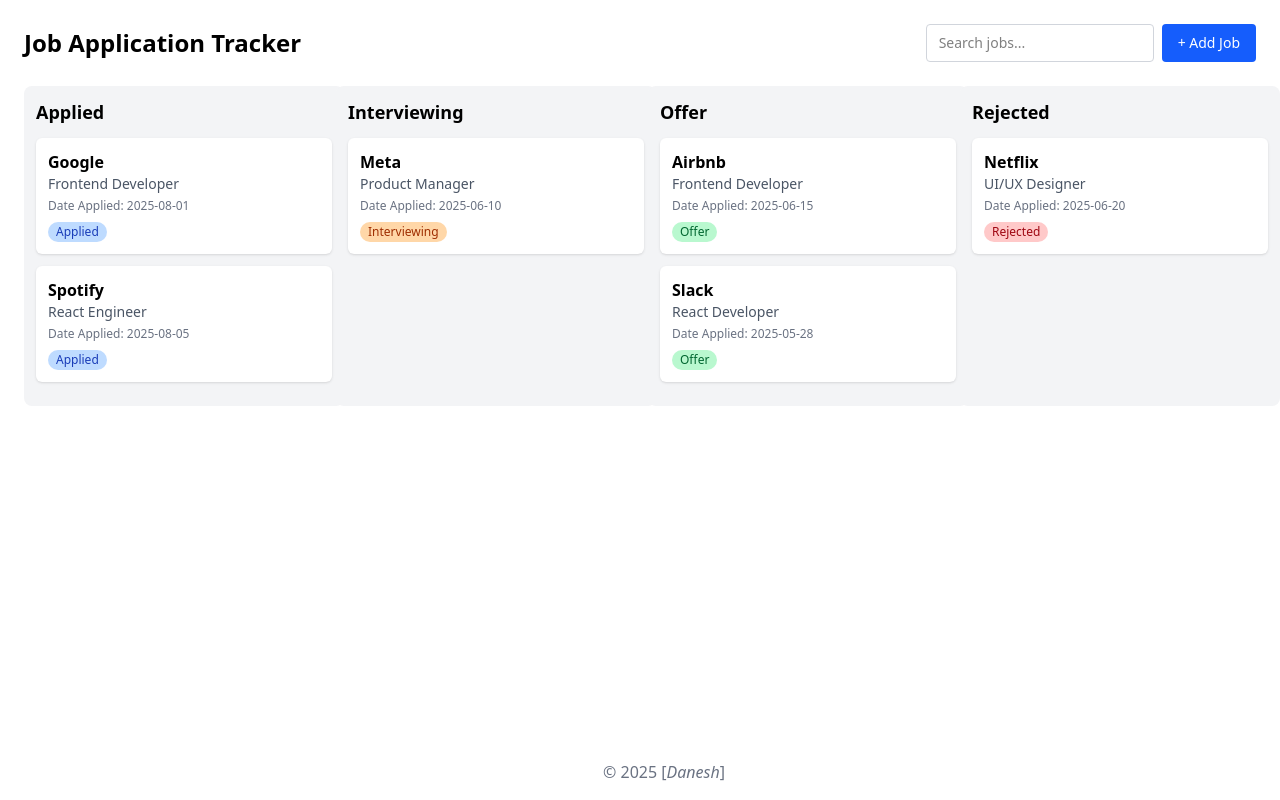
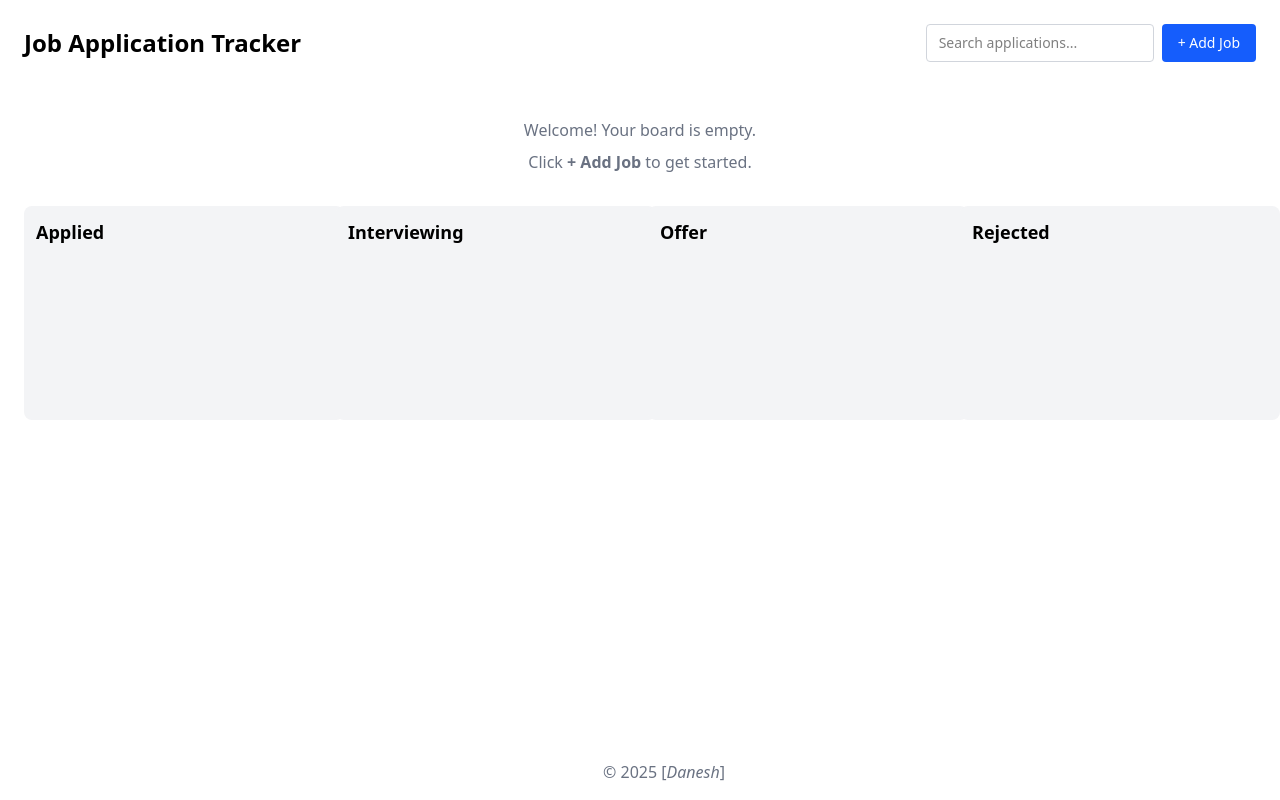
Before and after one commit to DaneshVerma/Kan-ban-style-dashboard-task-kodr2.0, a React (Vite) app: page / in a window 1280 px wide. Built offline with nearby package versions, Linux system fonts and the light colour scheme.

Commit message:
ux improvements

```diff
--- a/src/App.jsx
+++ b/src/App.jsx
@@ -3,7 +3,7 @@
 
 const App = () => {
   return (
-    <div>
+    <div className="select-none">
       <Dashboard />
     </div>
   )
--- a/src/components/Dashbord.jsx
+++ b/src/components/Dashbord.jsx
@@ -4,7 +4,6 @@
 import Column from "../components/Column";
 
 export default function Dashboard() {
-  // Load from localStorage or fallback
   const [data, setData] = useState(() => {
     const saved = localStorage.getItem("kanbanJobs");
     return saved ? JSON.parse(saved) : initialData;
@@ -19,7 +18,7 @@
     status: "Applied",
   });
 
-  // Save to localStorage
+  // Save state changes to localStorage
   useEffect(() => {
     localStorage.setItem("kanbanJobs", JSON.stringify(data));
   }, [data]);
@@ -88,6 +87,10 @@
     };
   }
 
+  const isEmptyBoard = Object.values(data.columns).every(
+    (col) => col.cards.length === 0
+  );
+
   return (
     <div className='p-4 sm:p-6'>
       {/* Header */}
@@ -98,19 +101,30 @@
         <div className='flex flex-col sm:flex-row gap-2 w-full sm:w-auto'>
           <input
             type='text'
-            placeholder='Search jobs...'
+            placeholder='Search applications...'
             value={search}
             onChange={(e) => setSearch(e.target.value)}
             className='border border-gray-300 rounded px-3 py-2 text-sm flex-1'
           />
           <button
             onClick={() => setShowForm(true)}
-            className='bg-blue-600 text-white px-4 py-2 rounded hover:bg-blue-700 text-sm'
+            className='bg-blue-600 cursor-pointer text-white px-4 py-2 rounded hover:bg-blue-700 text-sm'
           >
             + Add Job
           </button>
         </div>
       </header>
+
+      {/* Empty State Message */}
+      {isEmptyBoard && (
+        <div className='text-center text-gray-500 py-8 w-full'>
+          <p className='mb-2'>Welcome! Your board is empty.</p>
+          <p>
+            Click <span className='font-semibold'>+ Add Job</span> to get
+            started.
+          </p>
+        </div>
+      )}
 
       {/* Kanban Board */}
       <DragDropContext onDragEnd={onDragEnd}>
@@ -124,6 +138,7 @@
           ))}
         </div>
       </DragDropContext>
+
       {/* Add Job Modal */}
       {showForm && (
         <div className='fixed inset-0 bg-black bg-opacity-50 flex justify-center items-center p-4'>
@@ -173,13 +188,13 @@
                 <button
                   type='button'
                   onClick={() => setShowForm(false)}
-                  className='px-4 py-2 border rounded text-sm w-full sm:w-auto'
+                  className='px-4 cursor-pointer py-2 border rounded text-sm w-full sm:w-auto'
                 >
                   Cancel
                 </button>
                 <button
                   type='submit'
-                  className='px-4 py-2 bg-blue-600 text-white rounded text-sm w-full sm:w-auto'
+                  className='px-4 py-2 cursor-pointer bg-blue-600 text-white rounded text-sm w-full sm:w-auto'
                 >
                   Add Job
                 </button>
@@ -189,7 +204,7 @@
         </div>
       )}
       <footer className='fixed bottom-0 backdrop-filter backdrop-blur-sm bg-white/50 p-4 text-center w-full'>
-        <p className="text-base text-gray-500">
+        <p className='text-base text-gray-500'>
           &copy; {new Date().getFullYear()} [<i>Danesh</i>]
         </p>
       </footer>
--- a/src/data.js
+++ b/src/data.js
@@ -1,73 +1,10 @@
+// src/data.js
 export const initialData = {
   columns: {
-    applied: {
-      id: "applied",
-      title: "Applied",
-      cards: [
-        {
-          id: "1",
-          company: "Google",
-          role: "Frontend Developer",
-          dateApplied: "2025-08-01",
-          status: "Applied",
-        },
-        {
-          id: "2",
-          company: "Spotify",
-          role: "React Engineer",
-          dateApplied: "2025-08-05",
-          status: "Applied",
-        },
-      ],
-    },
-    interviewing: {
-      id: "interviewing",
-      title: "Interviewing",
-      cards: [
-
-        {
-          id: "9",
-          company: "Meta",
-          role: "Product Manager",
-          dateApplied: "2025-06-10",
-          status: "Interviewing",
-        },
-      ],
-    },
-    offer: {
-      id: "offer",
-      title: "Offer",
-      cards: [
-        {
-          id: "8",
-          company: "Airbnb",
-          role: "Frontend Developer",
-          dateApplied: "2025-06-15",
-          status: "Offer",
-        },
-
-        {
-          id: "10",
-          company: "Slack",
-          role: "React Developer",
-          dateApplied: "2025-05-28",
-          status: "Offer",
-        },
-      ],
-    },
-    rejected: {
-      id: "rejected",
-      title: "Rejected",
-      cards: [
-        {
-          id: "7",
-          company: "Netflix",
-          role: "UI/UX Designer",
-          dateApplied: "2025-06-20",
-          status: "Rejected",
-        },
-      ],
-    },
+    applied: { id: "applied", title: "Applied", cards: [] },
+    interviewing: { id: "interviewing", title: "Interviewing", cards: [] },
+    offer: { id: "offer", title: "Offer", cards: [] },
+    rejected: { id: "rejected", title: "Rejected", cards: [] },
   },
   columnOrder: ["applied", "interviewing", "offer", "rejected"],
 };
```
